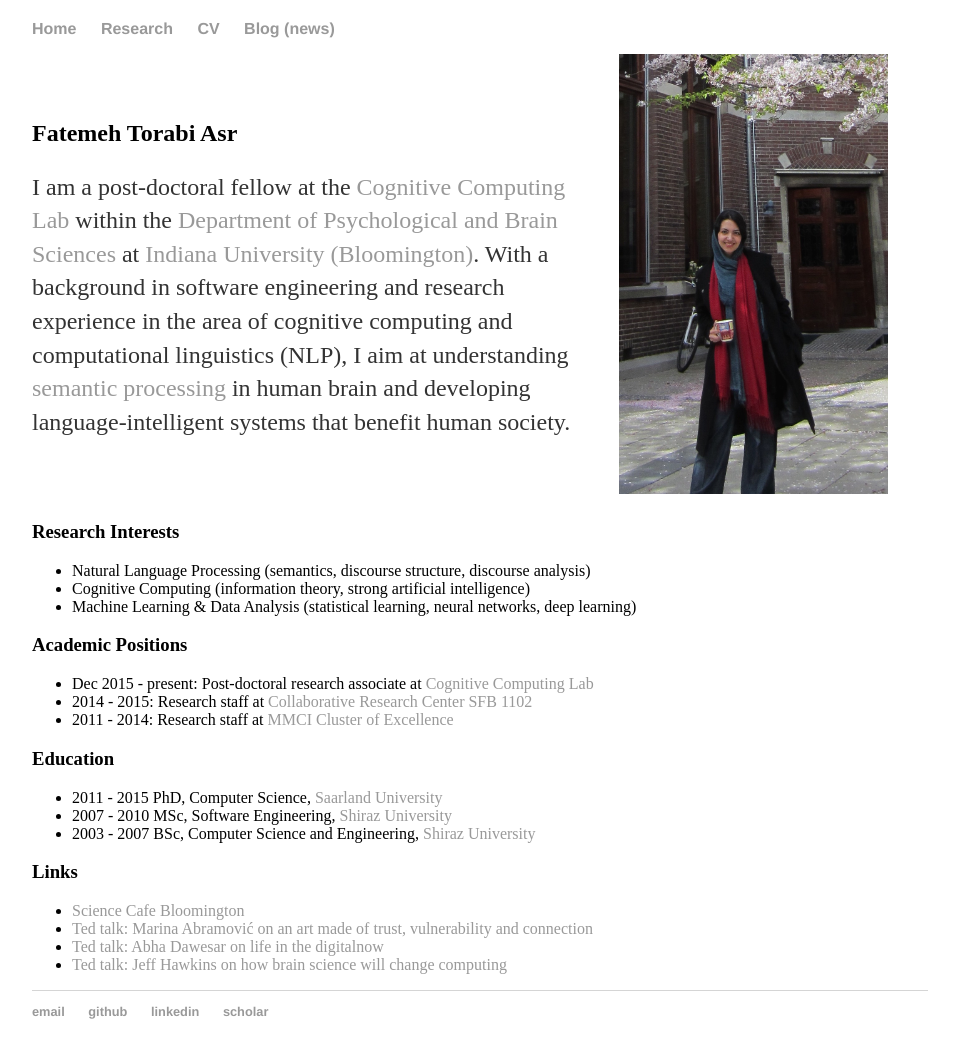
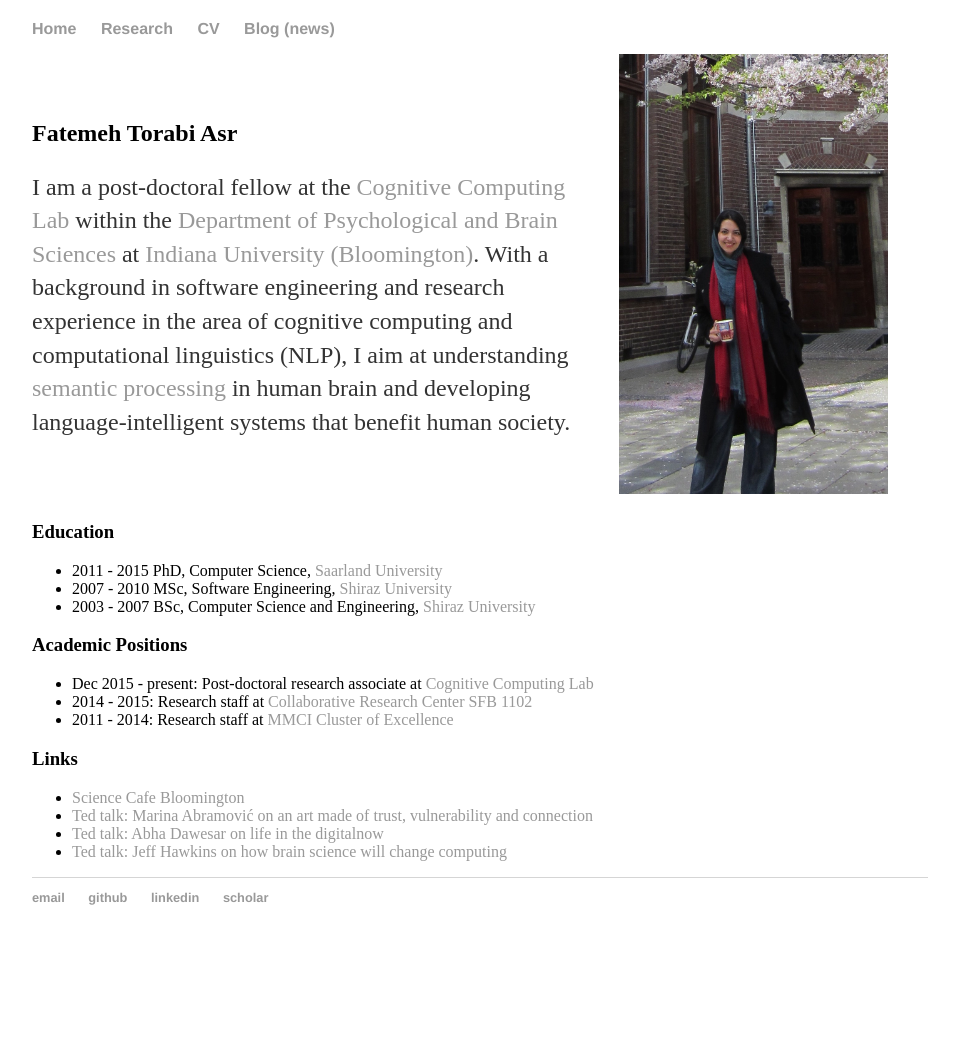
Before and after one commit to FTAsr/ftasr.github.io, a Jekyll site: the page built from index.md, in a window 1280 px wide. Shown: the whole page, without its empty margins (160-1119 px from the left). Built offline with Jekyll 4.4.1, drawn with Linux system fonts in a browser that asks for light colours; after the commit the page ends 925 px from its top, so only the background shows below that.

Commit message:
homepage modifications

```diff
--- a/index.md
+++ b/index.md
@@ -13,11 +13,12 @@ I am a post-doctoral fellow at the [Cognitive Computing Lab](http://www.compcog.
 
 &nbsp;
 
-### Research Interests
 
-- Natural Language Processing (semantics, discourse structure, discourse analysis)
-- Cognitive Computing (information theory, strong artificial intelligence)
-- Machine Learning & Data Analysis (statistical learning, neural networks, deep learning)
+### Education
+
+- 2011 - 2015 PhD, Computer Science, [Saarland University](http://www.cs.uni-saarland.de)
+- 2007 - 2010 MSc, Software Engineering, [Shiraz University](http://web.shirazu.ac.ir/en/index.php?page_id=13)
+- 2003 - 2007 BSc, Computer Science and Engineering, [Shiraz University](http://web.shirazu.ac.ir/en/index.php?page_id=13)
 
 
 ### Academic Positions
```
Also changed, not shown: other parts of index.md (+0 -6 lines).
